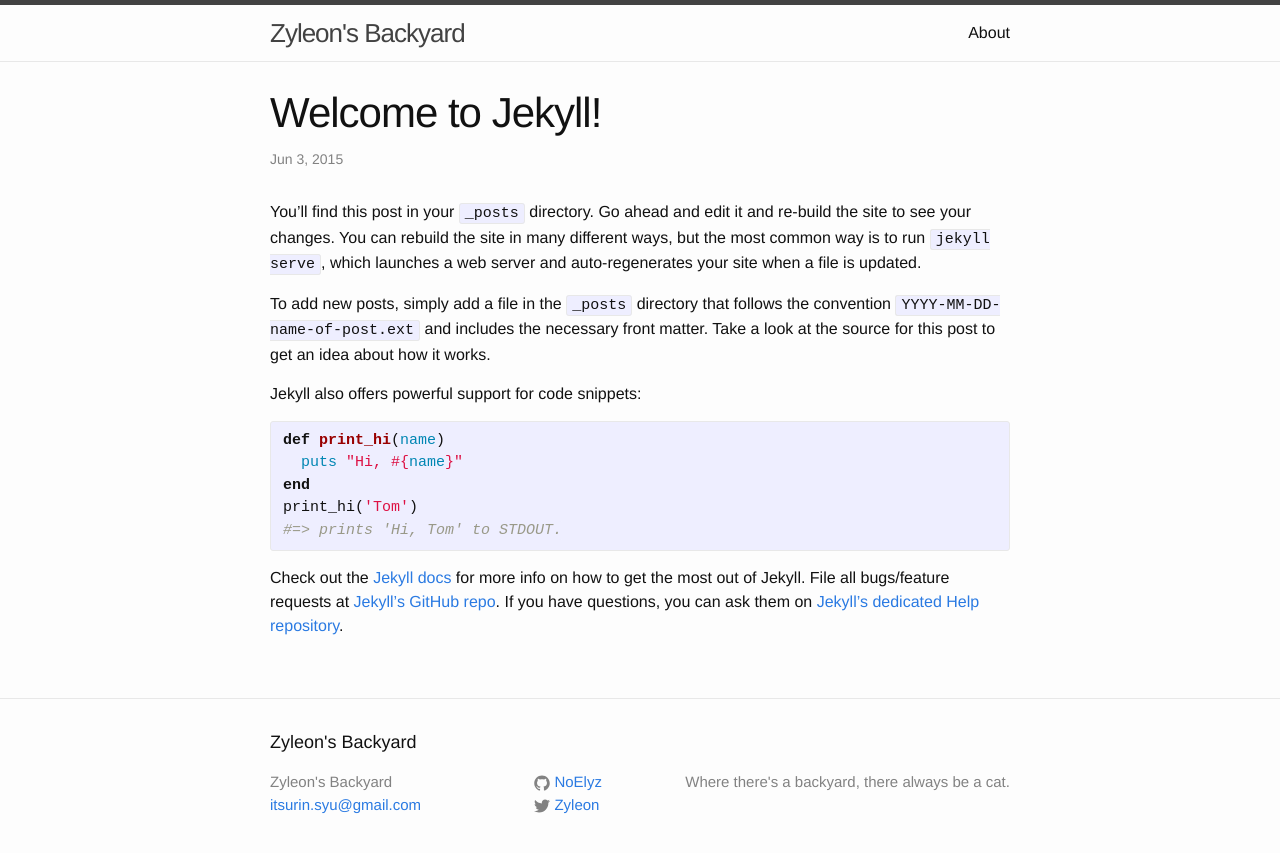
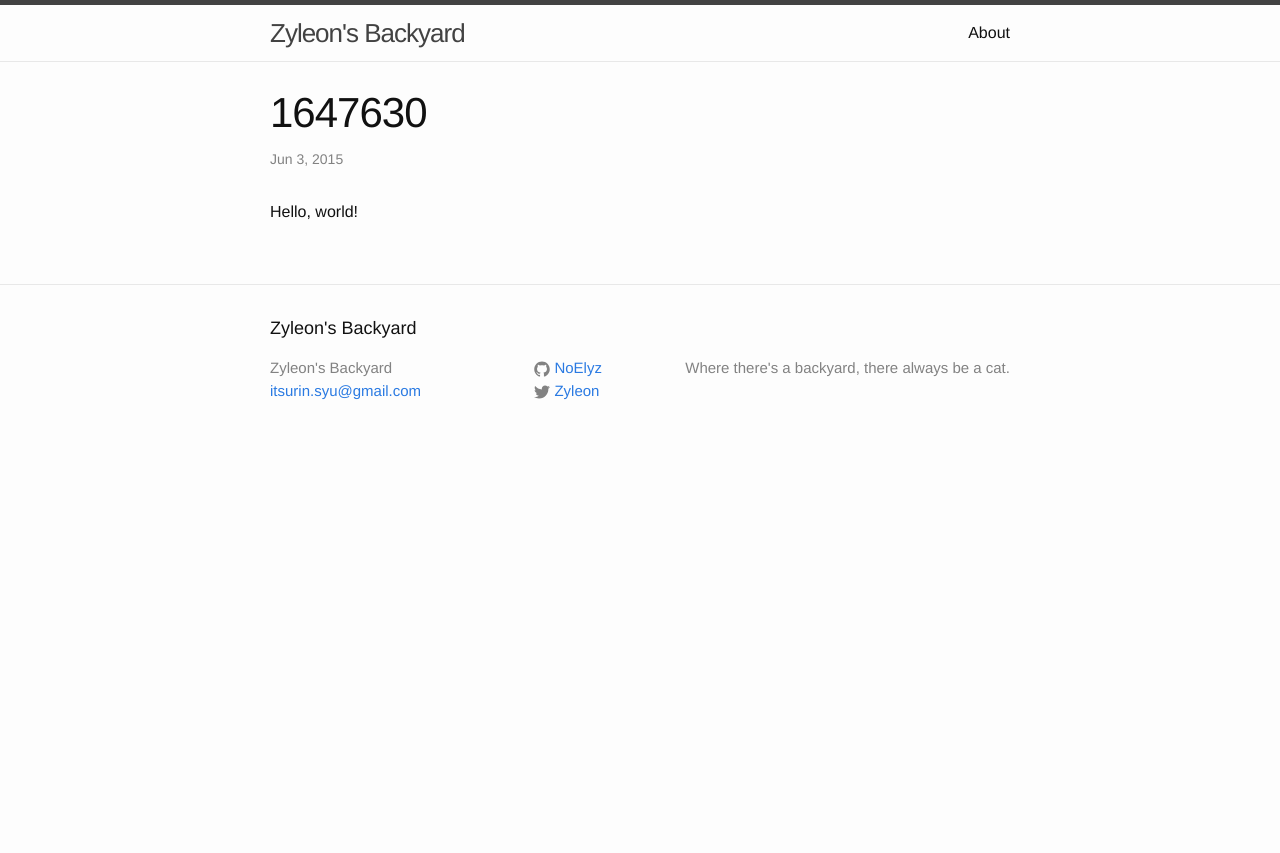
Before and after one commit to NoElyz/NoElyz.github.io, a Jekyll site: the page built from _posts/2015-06-03-welcome-to-jekyll.markdown, in a window 1280 px wide. Shown: the top 853 px of the page. Built offline with Jekyll 4.4.1, drawn with Linux system fonts in a browser that asks for light colours.

Commit message:
Post update: null

```diff
--- a/_posts/2015-06-03-welcome-to-jekyll.markdown
+++ b/_posts/2015-06-03-welcome-to-jekyll.markdown
@@ -1,25 +1,6 @@
 ---
+published: true
+title: 06222016
 layout: post
-title:  "Welcome to Jekyll!"
-date:   2015-06-03 00:16:09
-categories: jekyll update
 ---
-You’ll find this post in your `_posts` directory. Go ahead and edit it and re-build the site to see your changes. You can rebuild the site in many different ways, but the most common way is to run `jekyll serve`, which launches a web server and auto-regenerates your site when a file is updated.
-
-To add new posts, simply add a file in the `_posts` directory that follows the convention `YYYY-MM-DD-name-of-post.ext` and includes the necessary front matter. Take a look at the source for this post to get an idea about how it works.
-
-Jekyll also offers powerful support for code snippets:
-
-{% highlight ruby %}
-def print_hi(name)
-  puts "Hi, #{name}"
-end
-print_hi('Tom')
-#=> prints 'Hi, Tom' to STDOUT.
-{% endhighlight %}
-
-Check out the [Jekyll docs][jekyll] for more info on how to get the most out of Jekyll. File all bugs/feature requests at [Jekyll’s GitHub repo][jekyll-gh]. If you have questions, you can ask them on [Jekyll’s dedicated Help repository][jekyll-help].
-
-[jekyll]:      http://jekyllrb.com
-[jekyll-gh]:   https://github.com/jekyll/jekyll
-[jekyll-help]: https://github.com/jekyll/jekyll-help
+Hello, world!
```
